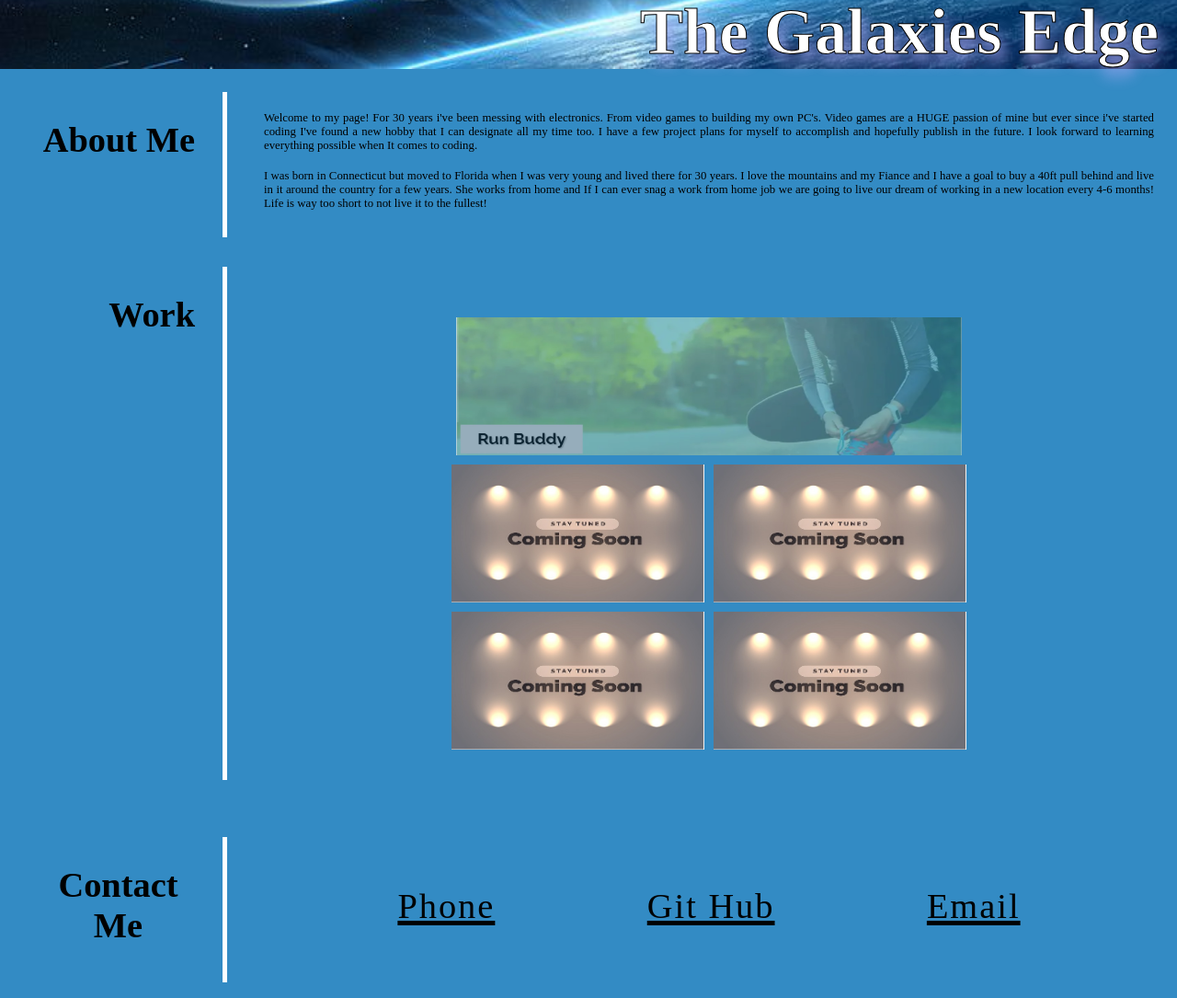
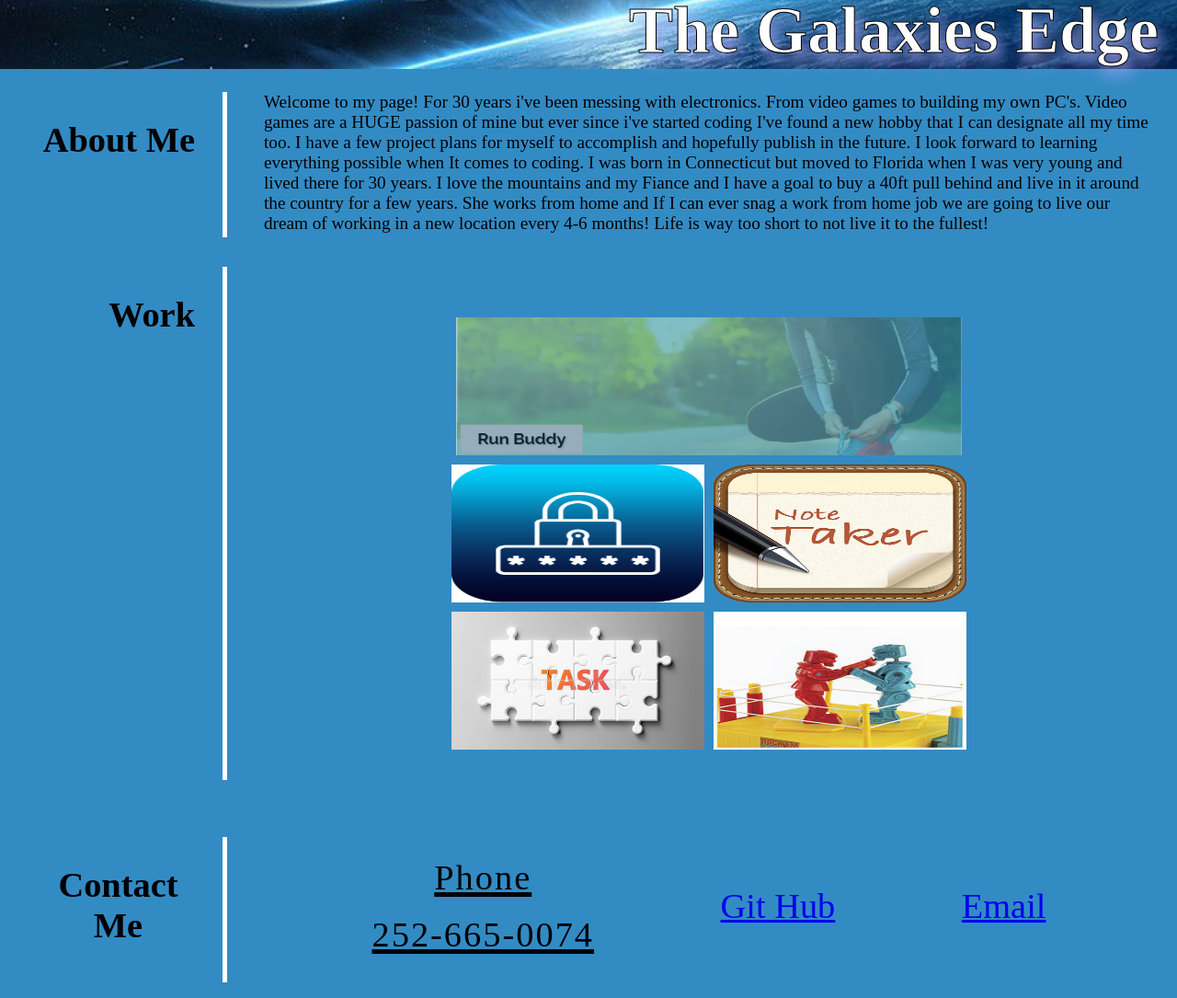
Before and after one commit to Mpergolatti/portfolio, a plain HTML site: page index.html in a window 1280 px wide. Shown: the part 280-1365 px from the top of the page at 92% size. Drawn offline with Linux system fonts and the light colour scheme.

Commit message:
final commit

```diff
--- a/assets/css/style.css
+++ b/assets/css/style.css
@@ -48,8 +48,10 @@ header nav ul {
 }
 
 header nav ul li a {
+    display: flex;
+    flex-warp: wrap;
     padding: 10px 15px;
-    font-size: 1.55vw;
+    font-size: 2vw;
     margin: 0px 20px;
 
 }
@@ -75,7 +77,7 @@ header nav ul li a:hover {
 
 .subtitle {
     z-index: 10;
-    font-size: 47px;
+    font-size: 3em;
     color: white;
     margin: 30px 20px 0 0;
     text-shadow: 5px 10px 15px rgb(169, 169, 247);
@@ -112,6 +114,7 @@ header nav ul li a:hover {
 .about-me {
     display: flex;
     align-items: center;
+
     /* background-color: blue; */
     width: 100%;
     height: 200px;
@@ -122,7 +125,7 @@ header nav ul li a:hover {
     display: flex;
     flex-direction: column;
     justify-content: center;
-    align-items: center;
+
     /* background-color: rgb(156, 97, 97); */
     width: 80%;
     height: 170px;
@@ -130,10 +133,13 @@ header nav ul li a:hover {
 }
 
 .right p {
-    font-size: 1.0vw;
-    text-align: justify;
+    display: flex;
+    flex-warp: wrap;
+    justify-content: center;
+    font-size: 1.5vw;
+    /* text-align: justify; */
     margin: 0 20px;
-    max-height: 70px;
+    max-height: 150px;
 
 
 }
@@ -263,3 +269,17 @@ header nav ul li a:hover {
     letter-spacing: 2px;
     text-decoration: underline 5px;
 }
+
+.phone {
+  display: flex;
+  flex-direction: column;
+  text-align: center;
+}
+
+.github {
+  font-size: 3vw;
+}
+
+.email {
+  font-size: 3vw;
+}
--- a/index.html
+++ b/index.html
@@ -46,7 +46,7 @@
     </section>
     <main>
     <!-- About Me -->
-    <section class="about-me">
+    <section class="about-me" id="about-me">
         <div class="left">
             <div class="left-text">
                 <h2>About Me</h2>
@@ -55,14 +55,13 @@
 
         <div class="right">
 
-            <p> Welcome to my page! For 30 years i've been messing with electronics. From video games to building my own PC's. Video games are a HUGE passion of mine but ever since i've started coding I've found a new hobby that I can designate all my time too. I have a few project plans for myself to accomplish and hopefully publish in the future. I look forward to learning everything possible when It comes to coding.  </p>
-            <br>
-            <p> I was born in Connecticut but moved to Florida when I was very young and lived there for 30 years. I love the mountains and my Fiance and I have a goal to buy a 40ft pull behind and live in it around the country for a few years. She works from home and If I can ever snag a work from home job we are going to live our dream of working in a new location every 4-6 months! Life is way too short to not live it to the fullest!</p>
+            <p> Welcome to my page! For 30 years i've been messing with electronics. From video games to building my own PC's. Video games are a HUGE passion of mine but ever since i've started coding I've found a new hobby that I can designate all my time too. I have a few project plans for myself to accomplish and hopefully publish in the future. I look forward to learning everything possible when It comes to coding. I was born in Connecticut but moved to Florida when I was very young and lived there for 30 years. I love the mountains and my Fiance and I have a goal to buy a 40ft pull behind and live in it around the country for a few years. She works from home and If I can ever snag a work from home job we are going to live our dream of working in a new location every 4-6 months! Life is way too short to not live it to the fullest!  </p>
+
         </div>
     </section>
 
     <!-- Work Section -->
-    <article class="work">
+    <article class="work" id="work">
         <div class="left">
             <div class="left-text">
                 <h2>Work</h2>
@@ -78,27 +77,27 @@
                     </div>
                 </a>
 
-                <a href="">
+                <a href="https://mpergolatti.github.io/PasswordGen/">
                     <div class="two-two">
-                        <img src="./assets/images/coming-soon.jpg">
+                        <img src="./assets/images/password_gen.png">
                     </div>
                 </a>
 
-                <a href="">
+                <a href="https://intense-journey-23375.herokuapp.com/">
                     <div class="two-two">
-                        <img src="./assets/images/coming-soon.jpg">
+                        <img src="./assets/images/note-taker1.png">
                     </div>
                 </a>
 
-                <a href="">
+                <a href="https://mpergolatti.github.io/taskinatorOne/">
                     <div class="two-two">
-                        <img src="./assets/images/coming-soon.jpg">
+                        <img src="./assets/images/taskinator.jpg">
                     </div>
                 </a>
 
-                <a href="">
+                <a href=" https://mpergolatti.github.io/robot-gladiators/">
                     <div class="two-two">
-                        <img src="./assets/images/coming-soon.jpg">
+                        <img src="./assets/images/robots.jpg">
                     </div>
                 </a>
 
@@ -111,7 +110,7 @@
 
     <!-- Contact Me Section -->
 
-    <footer class="contact-me">
+    <footer class="contact-me" id="contact-me">
         <div class="left">
             <div class="left-text">
                 <h2>Contact Me</h2>
@@ -119,10 +118,18 @@
         </div>
 
         <div class="info">
-            <p>Phone</p>
-            <p>Git Hub</p>
-            <p>Email</p>
+          <div class="phone">
+          <p>Phone</p>
+          <br>
+          <p> 252-665-0074</p>
+          </div>
 
+          <div class="github">
+            <a href="https://github.com/Mpergolatti">Git Hub</a>
+          </div>
+          <div class="email">
+           <a href=mailto: Mpergolatti@gmail.com">Email</a>
+          </div>
 
         </div>
 
```
Also changed, not shown: assets/images/note-taker.jpg (added), assets/images/note-taker1.png (added), assets/images/password_gen.png (added), assets/images/robots.jpg (added), assets/images/taskinator.jpg (added).
